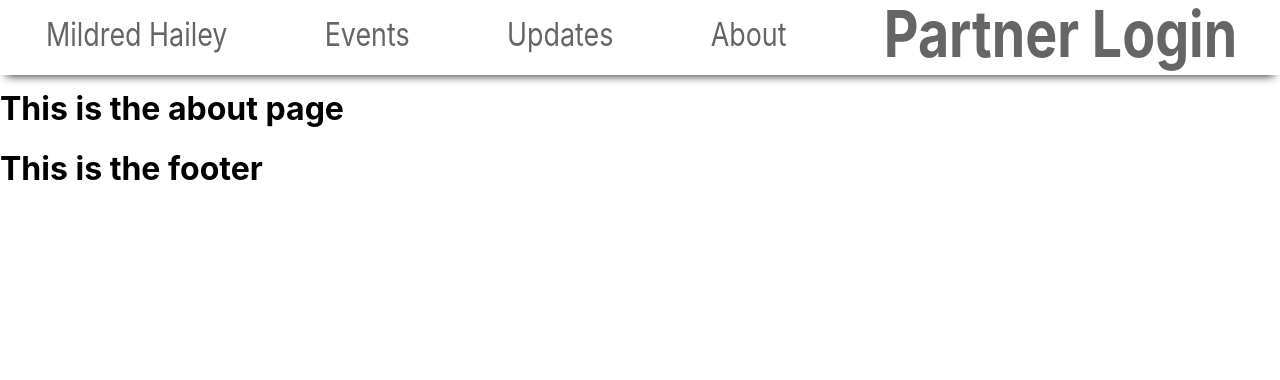
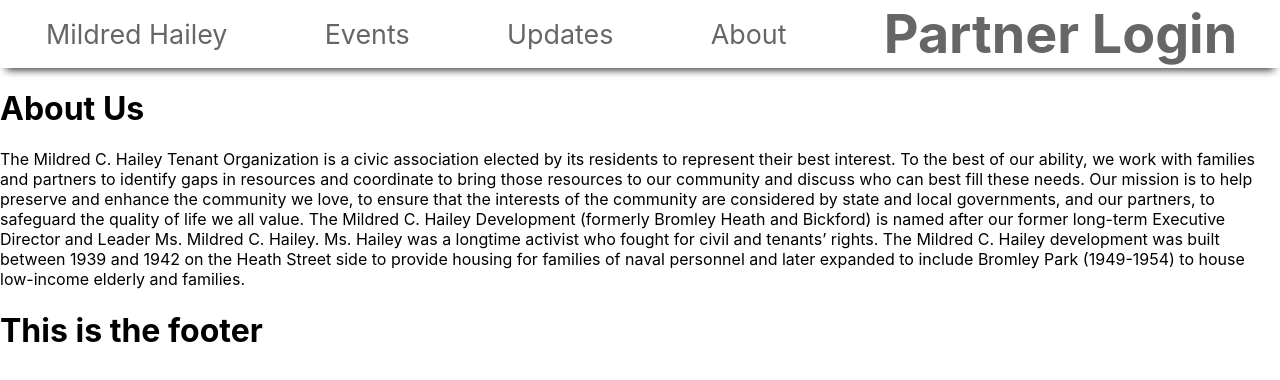
Before and after one commit to ang-li7/Mildred-Hailey-Website, a React (Create React App) app: page /about in a window 1280 px wide. Shown: the top 380 px of the page. Built offline with nearby package versions, Linux system fonts and the light colour scheme.

Commit message:
Updated About page and added Description component

```diff
--- /dev/null
+++ b/src/components/modules/Description.js
@@ -0,0 +1,28 @@
+import React from "react";
+
+const Description = () => {
+  return (
+    <div>
+      <h1>About Us</h1>
+      <p>
+        The Mildred C. Hailey Tenant Organization is a civic association elected
+        by its residents to represent their best interest. To the best of our
+        ability, we work with families and partners to identify gaps in
+        resources and coordinate to bring those resources to our community and
+        discuss who can best fill these needs. Our mission is to help preserve
+        and enhance the community we love, to ensure that the interests of the
+        community are considered by state and local governments, and our
+        partners, to safeguard the quality of life we all value. The Mildred C.
+        Hailey Development (formerly Bromley Heath and Bickford) is named after
+        our former long-term Executive Director and Leader Ms. Mildred C.
+        Hailey. Ms. Hailey was a longtime activist who fought for civil and
+        tenants’ rights. The Mildred C. Hailey development was built between
+        1939 and 1942 on the Heath Street side to provide housing for families
+        of naval personnel and later expanded to include Bromley Park
+        (1949-1954) to house low-income elderly and families.
+      </p>
+    </div>
+  );
+};
+
+export default Description;
--- a/src/components/pages/About.js
+++ b/src/components/pages/About.js
@@ -1,9 +1,10 @@
 import React from "react";
+import Description from "../modules/Description";
 
 const About = () => {
   return (
     <div>
-      <h1>This is the about page</h1>
+      <Description />
     </div>
   );
 };
```
